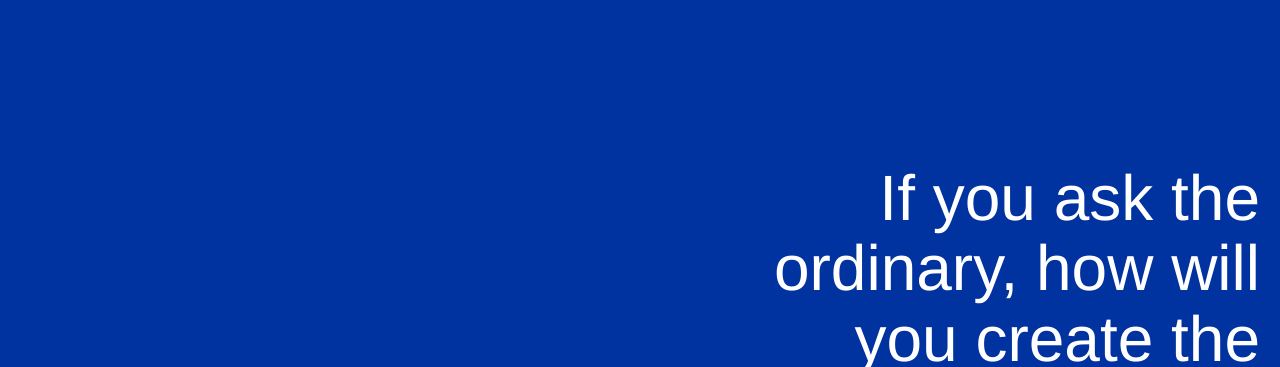
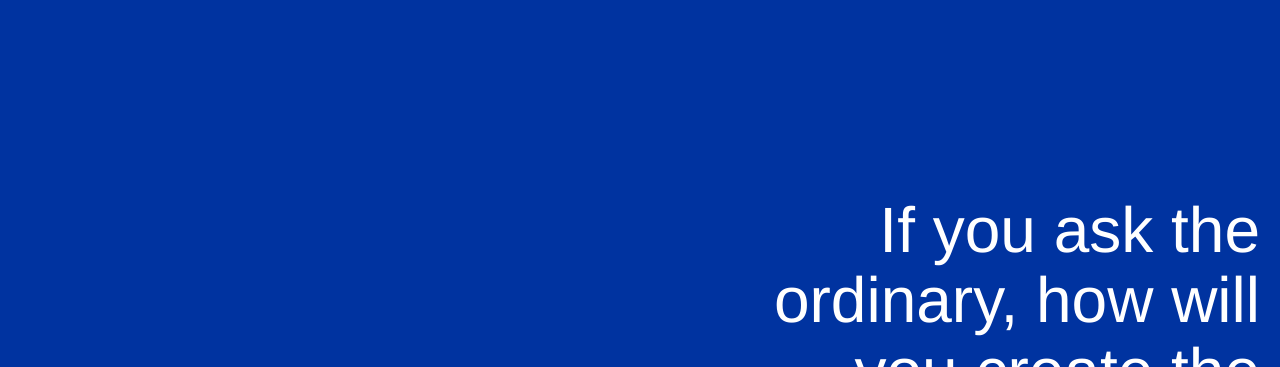
Before and after one commit to askakin/askakin.github.io, a plain HTML site: page index.html in a window 1280 px wide. Shown: the part 72-439 px from the top of the page. Drawn offline with Linux system fonts and the light colour scheme.

Commit message:
Update index.html

```diff
--- a/index.html
+++ b/index.html
@@ -16,7 +16,9 @@
       background-color: #0033A0; /* Deep blue */
       color: white;
       font-family: "Helvetica Neue", Helvetica, sans-serif;
-      height: 100vh;
+      /* height: 100vh; */
+      min-height: 100vh; /* better for mobile */
+      overflow: hidden;
       display: flex;
       flex-direction: column;
       justify-content: space-between;
@@ -38,7 +40,7 @@
     .center-text {
       text-align: right;
       padding: 0 20px;
-      margin-top: -4rem;
+      /* margin-top: -4rem; */
       font-size: 5vw;
       font-weight: 100;
       line-height: 1.1;
```
